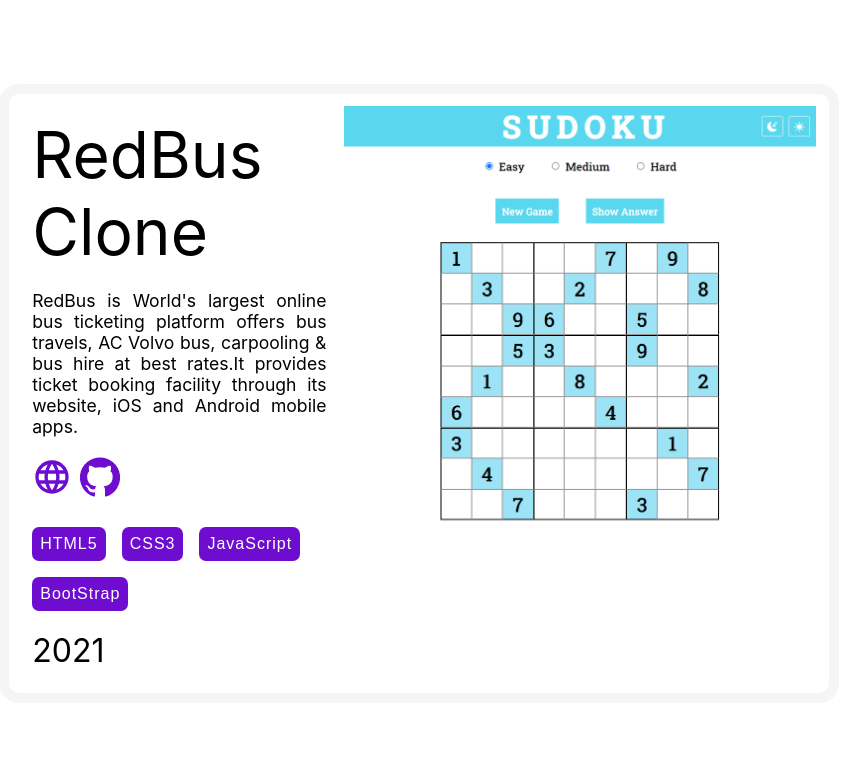
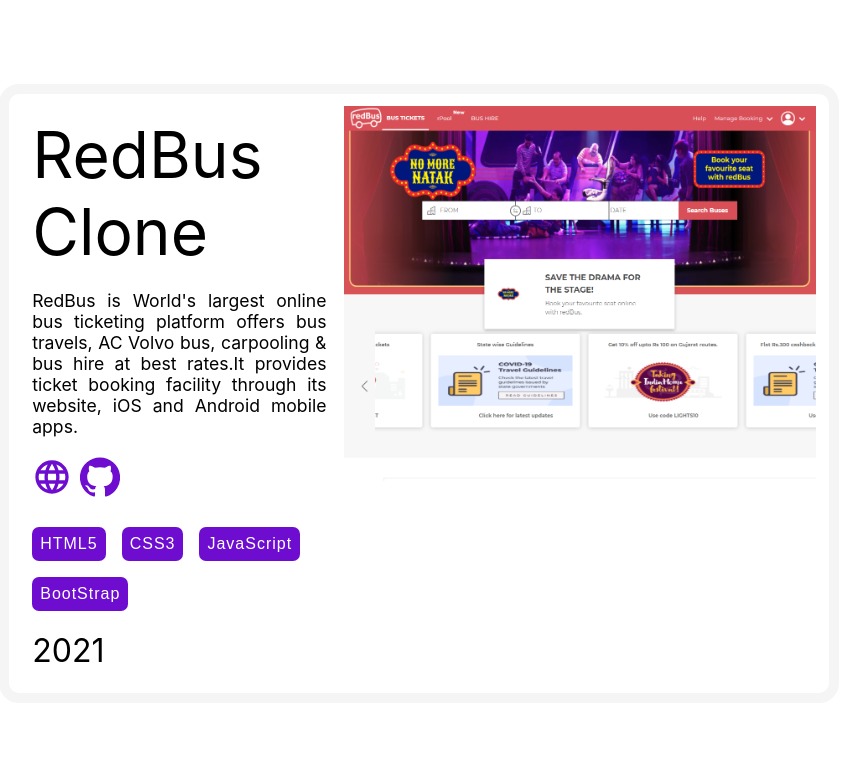
Before and after one commit to Aiswaryaraja1996/Portfolio, a React (Create React App) app: page / in a window 1280 px wide. Shown: the part 1519-2300 px from the top of the page, without its empty margins (221-1068 px from the left). Built offline with nearby package versions, Linux system fonts and the light colour scheme.

Commit message:
messages

```diff
--- a/src/components/Project.jsx
+++ b/src/components/Project.jsx
@@ -10,7 +10,9 @@
     year: 2021,
     team: 3,
     days: 10,
-    img: "./sudoku.png",
+    img: "./redbus.png",
+    git:"https://github.com/Aiswaryaraja1996/RedBus-Project",
+    web:"https://aiswaryaraja1996.github.io/RedBus-Project/"
   },
   {
     name: "Sudoku Game",
@@ -20,7 +22,10 @@
     year: 2021,
     team: 3,
     days: 1,
-    img: "./redbus.png",
+    img: "./sudoku.png",
+
+    git:"https://github.com/Aiswaryaraja1996/Sudoku-Game",
+    web:"https://aiswaryaraja1996.github.io/Sudoku-Game/"
   },
   {
     name: "HotJar Clone",
@@ -31,6 +36,8 @@
     team: 3,
     days: 10,
     img: "./hotjar.png",
+    git:"https://github.com/Aiswaryaraja1996/Hotjar",
+    web:"https://aiswaryaraja1996.github.io/Hotjar/"
   },
 ];
 
--- a/src/components/ProjectCard.jsx
+++ b/src/components/ProjectCard.jsx
@@ -18,7 +18,7 @@
           <div className={styles.icon}>
             <Tooltip title="Visit Website">
               <IconButton>
-                <LanguageIcon
+                <LanguageIcon href={item.web}
                   style={{ fontSize: 40, color: "#6E0DD0" }}
                 ></LanguageIcon>
               </IconButton>
@@ -26,7 +26,7 @@
 
             <Tooltip title="Check GitHub Repo">
               <IconButton>
-                <GitHubIcon
+                <GitHubIcon href={item.git}
                   style={{ fontSize: 40, color: "#6E0DD0" }}
                 ></GitHubIcon>
               </IconButton>
```
